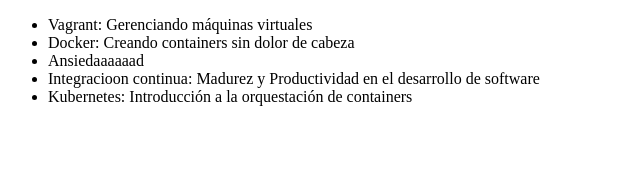
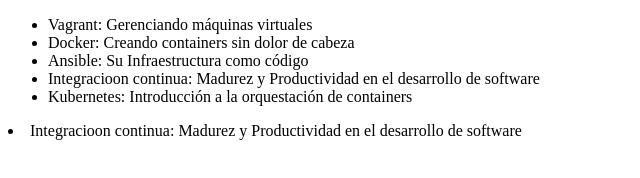
Before and after one commit to manueldmgz/alura-git, a plain HTML site: page index.html in a window 1280 px wide. Shown: the whole page, without its empty margins (0-640 px from the left). Drawn offline with Linux system fonts and the light colour scheme.

Commit message:
Modificando el nombre del curso de Ansible

```diff
--- a/index.html
+++ b/index.html
@@ -8,9 +8,10 @@
      <ul>
          <li> Vagrant: Gerenciando máquinas virtuales </li>
          <li> Docker: Creando containers sin dolor de cabeza</li>
-         <li> Ansiedaaaaaad </li>
+         <li> Ansible: Su Infraestructura como código </li>
          <li> Integracioon continua: Madurez y Productividad en el desarrollo de software</li>
          <li> Kubernetes: Introducción a la orquestación de containers</li>
      </ul>
+         <li> Integracioon continua: Madurez y Productividad en el desarrollo de software</li>
 </body>
 </html>
```
